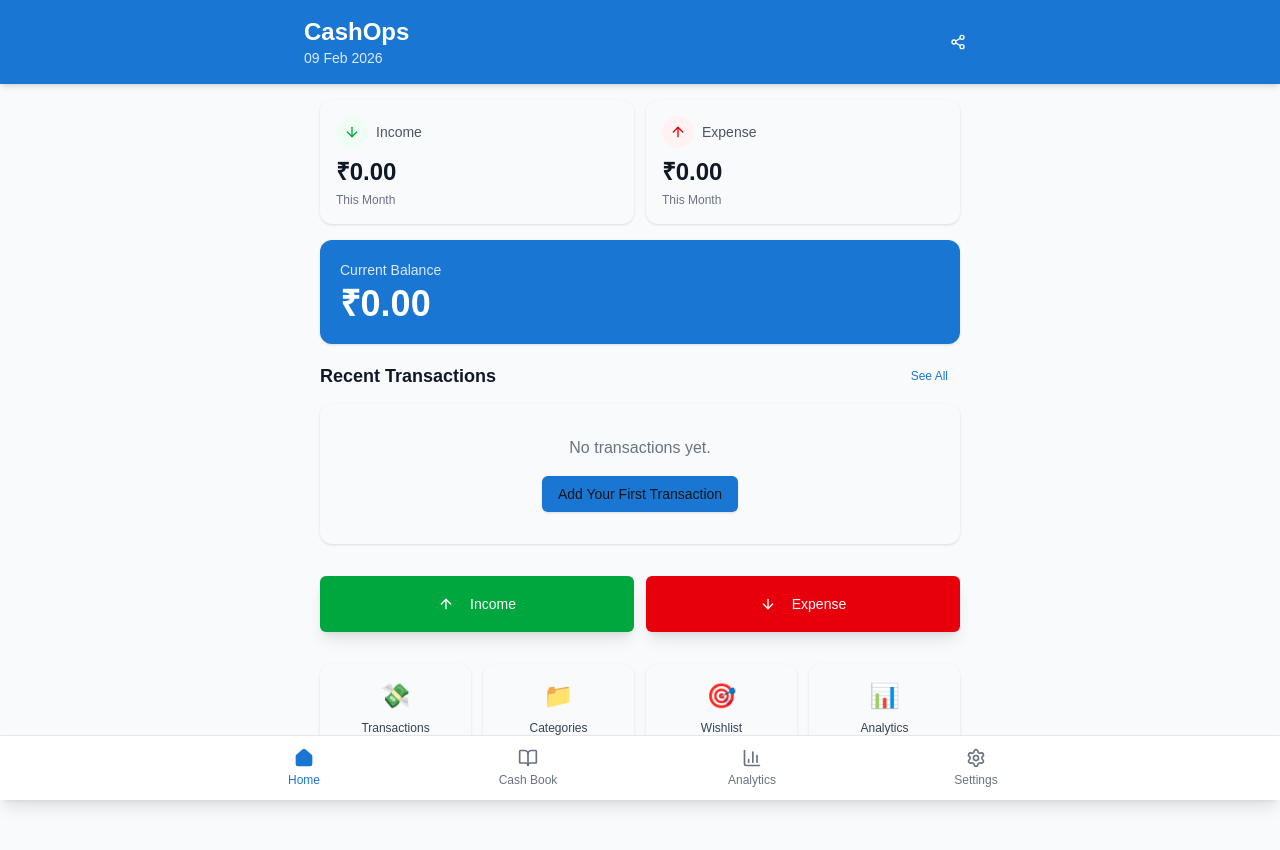
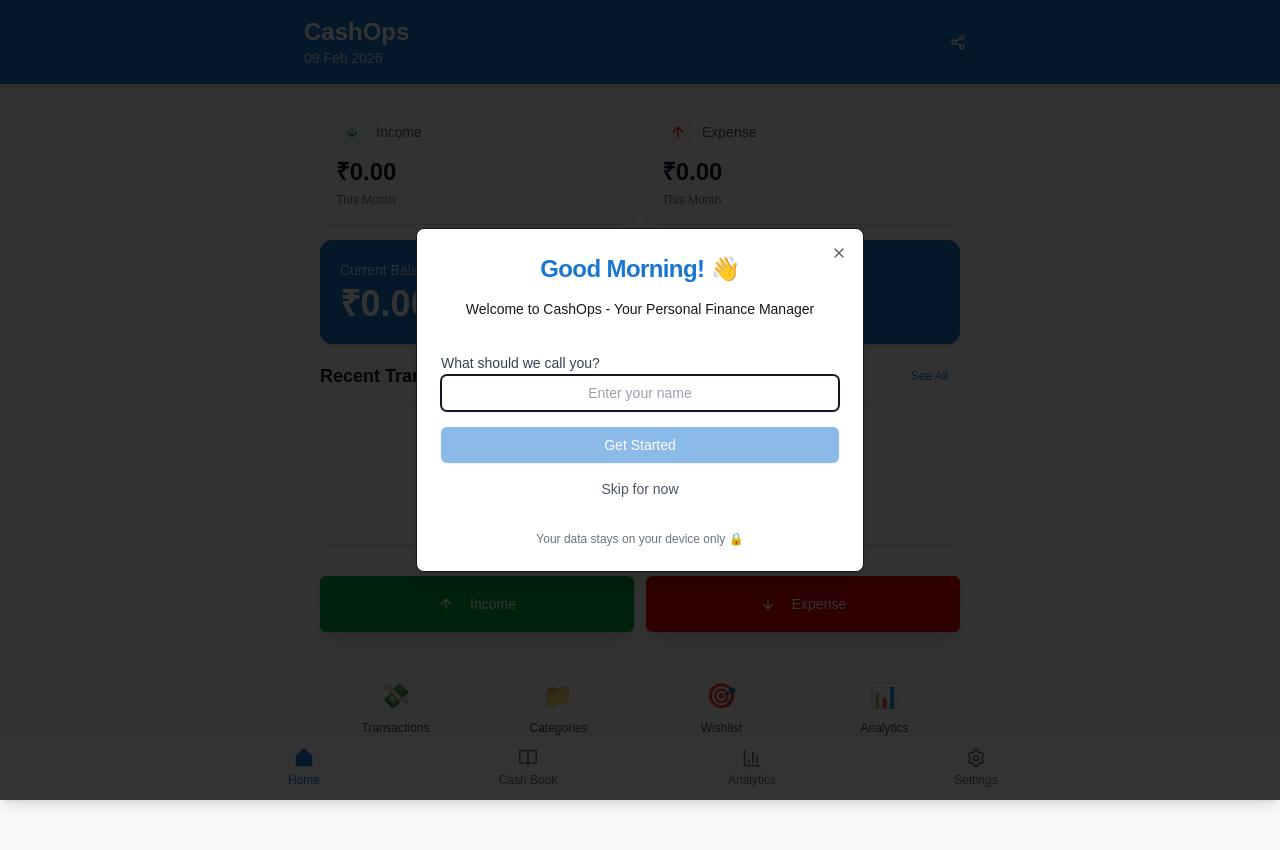
Before and after one commit to Bhuwan-Shahi/CashOps, a Next.js app: page / in a window 1280 px wide. Shown: the top 850 px of the page. Built offline with nearby package versions, Linux system fonts and the light colour scheme.

Commit message:
personalized

```diff
--- a/app/layout.tsx
+++ b/app/layout.tsx
@@ -2,6 +2,7 @@ import type { Metadata } from "next";
 import { Geist, Geist_Mono } from "next/font/google";
 import "./globals.css";
 import BottomNav from "@/components/BottomNav";
+import WelcomeDialog from "@/components/WelcomeDialog";
 
 const geistSans = Geist({
   variable: "--font-geist-sans",
@@ -28,6 +29,7 @@ export default function RootLayout({
       <body
         className={`${geistSans.variable} ${geistMono.variable} antialiased`}
       >
+        <WelcomeDialog />
         <div className="pb-16">
           {children}
         </div>
--- a/app/page.tsx
+++ b/app/page.tsx
@@ -6,6 +6,7 @@ import { Button } from '@/components/ui/button'
 import { ArrowDown, ArrowUp, Share2 } from 'lucide-react'
 import Link from 'next/link'
 import { format } from 'date-fns'
+import PersonalizedGreeting from '@/components/PersonalizedGreeting'
 
 export default async function DashboardPage() {
   const [statsResult, transactionsResult] = await Promise.all([
@@ -31,6 +32,7 @@ export default async function DashboardPage() {
       <div className="bg-[#1976D2] text-white p-4 shadow-md">
         <div className="container mx-auto max-w-2xl flex items-center justify-between">
           <div>
+            <PersonalizedGreeting />
             <h1 className="text-2xl font-bold">CashOps</h1>
             <p className="text-sm text-blue-100">{format(new Date(), 'dd MMM yyyy')}</p>
           </div>
--- /dev/null
+++ b/components/PersonalizedGreeting.tsx
@@ -0,0 +1,25 @@
+'use client'
+
+import { useEffect, useState } from 'react'
+import { getUserName, getTimeBasedGreeting } from '@/lib/user-device'
+
+export default function PersonalizedGreeting() {
+  const [userName, setUserName] = useState<string | null>(null)
+  const [greeting, setGreeting] = useState('')
+
+  useEffect(() => {
+    setUserName(getUserName())
+    setGreeting(getTimeBasedGreeting())
+  }, [])
+
+  if (!userName) {
+    return null
+  }
+
+  return (
+    <div className="mb-1">
+      <p className="text-sm text-blue-100">{greeting},</p>
+      <h2 className="text-lg font-semibold">{userName}</h2>
+    </div>
+  )
+}
--- /dev/null
+++ b/components/WelcomeDialog.tsx
@@ -0,0 +1,87 @@
+'use client'
+
+import { useEffect, useState } from 'react'
+import { Dialog, DialogContent, DialogHeader, DialogTitle, DialogDescription } from '@/components/ui/dialog'
+import { Button } from '@/components/ui/button'
+import { Input } from '@/components/ui/input'
+import { Label } from '@/components/ui/label'
+import { isFirstVisit, markVisited, setUserName, getTimeBasedGreeting } from '@/lib/user-device'
+
+export default function WelcomeDialog() {
+  const [open, setOpen] = useState(false)
+  const [name, setName] = useState('')
+  const [greeting] = useState(getTimeBasedGreeting())
+
+  useEffect(() => {
+    // Check if this is the first visit
+    if (isFirstVisit()) {
+      setOpen(true)
+    }
+  }, [])
+
+  const handleSubmit = (e: React.FormEvent) => {
+    e.preventDefault()
+    if (name.trim()) {
+      setUserName(name.trim())
+      markVisited()
+      setOpen(false)
+    }
+  }
+
+  const handleSkip = () => {
+    markVisited()
+    setOpen(false)
+  }
+
+  return (
+    <Dialog open={open} onOpenChange={setOpen}>
+      <DialogContent className="sm:max-w-md">
+        <DialogHeader>
+          <DialogTitle className="text-2xl text-center text-[#1976D2]">
+            {greeting}! 👋
+          </DialogTitle>
+          <DialogDescription className="text-center pt-2">
+            Welcome to CashOps - Your Personal Finance Manager
+          </DialogDescription>
+        </DialogHeader>
+
+        <form onSubmit={handleSubmit} className="space-y-4 pt-4">
+          <div className="space-y-2">
+            <Label htmlFor="name" className="text-gray-700">What should we call you?</Label>
+            <Input
+              id="name"
+              type="text"
+              placeholder="Enter your name"
+              value={name}
+              onChange={(e) => setName(e.target.value)}
+              className="text-center text-lg"
+              autoFocus
+            />
+          </div>
+
+          <div className="flex flex-col gap-2">
+            <Button
+              type="submit"
+              disabled={!name.trim()}
+              className="w-full bg-[#1976D2] hover:bg-blue-700 text-white"
+            >
+              Get Started
+            </Button>
+            <Button
+              type="button"
+              variant="ghost"
+              onClick={handleSkip}
+              className="w-full text-gray-600"
+            >
+              Skip for now
+            </Button>
+          </div>
+        </form>
+
+        <p className="text-xs text-center text-gray-500 pt-2">
+          Your data stays on your device only 🔒
+        </p>
+      </DialogContent>
+    </Dialog>
+  )
+}
--- /dev/null
+++ b/lib/user-device.ts
@@ -0,0 +1,54 @@
+'use client'
+
+// Generate a unique device ID
+export function generateDeviceId(): string {
+  return `device_${Date.now()}_${Math.random().toString(36).substring(2, 15)}`
+}
+
+// Get or create device ID
+export function getDeviceId(): string {
+  if (typeof window === 'undefined') return ''
+
+  let deviceId = localStorage.getItem('cashops_device_id')
+
+  if (!deviceId) {
+    deviceId = generateDeviceId()
+    localStorage.setItem('cashops_device_id', deviceId)
+  }
+
+  return deviceId
+}
+
+// Get user name from localStorage
+export function getUserName(): string | null {
+  if (typeof window === 'undefined') return null
+  return localStorage.getItem('cashops_user_name')
+}
+
+// Set user name
+export function setUserName(name: string): void {
+  if (typeof window === 'undefined') return
+  localStorage.setItem('cashops_user_name', name)
+}
+
+// Check if this is first visit
+export function isFirstVisit(): boolean {
+  if (typeof window === 'undefined') return false
+  return !localStorage.getItem('cashops_visited')
+}
+
+// Mark as visited
+export function markVisited(): void {
+  if (typeof window === 'undefined') return
+  localStorage.setItem('cashops_visited', 'true')
+}
+
+// Get greeting based on time
+export function getTimeBasedGreeting(): string {
+  const hour = new Date().getHours()
+
+  if (hour < 12) return 'Good Morning'
+  if (hour < 17) return 'Good Afternoon'
+  if (hour < 21) return 'Good Evening'
+  return 'Good Night'
+}
--- a/package.json
+++ b/package.json
@@ -4,9 +4,10 @@
   "private": true,
   "scripts": {
     "dev": "next dev",
-    "build": "next build",
+    "build": "prisma generate && next build",
     "start": "next start",
-    "lint": "eslint"
+    "lint": "eslint",
+    "postinstall": "prisma generate"
   },
   "prisma": {
     "seed": "tsx prisma/seed.ts"
```
